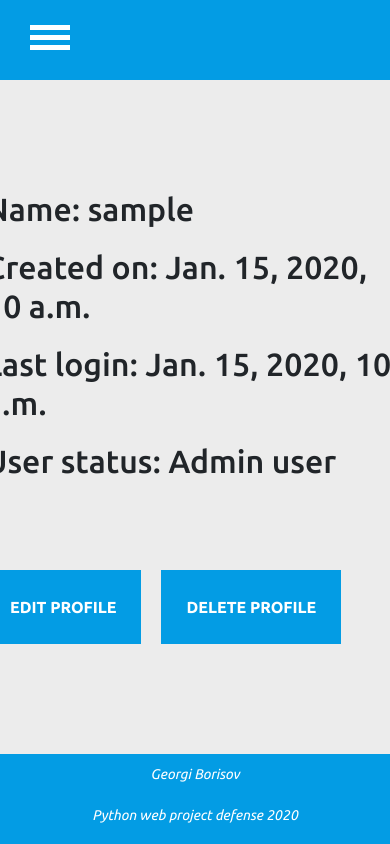
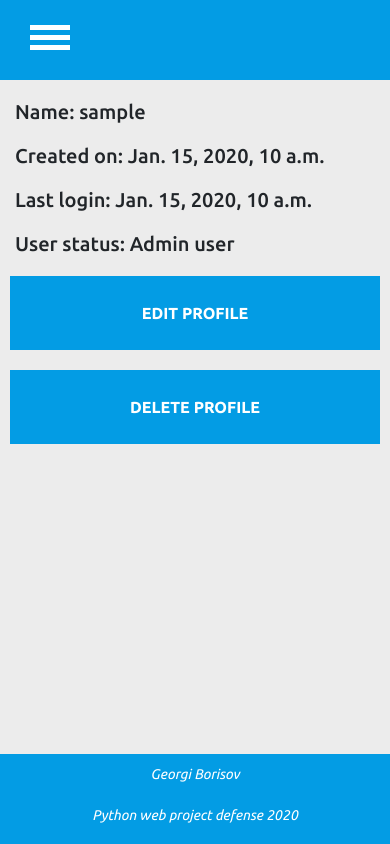
Before and after one commit to GeorgiBorisov/Python-web, a Django app: page /view-profile/ in a window 390 px wide. Run offline with Django 3.2, Linux system fonts and the light colour scheme; a user stored in the database is signed in; tables that the repository leaves empty hold one stand-in row (values such as "Sample post").

Commit message:
added css for mobile version

```diff
--- a/python_web_exam/static/css/style.css
+++ b/python_web_exam/static/css/style.css
@@ -80,16 +80,19 @@ main {
 h2 {
     width: 100%;
 }
+
 .menu-container {
     background: #039ce4;
     position: fixed;
     z-index: 10;
 
 }
+
 .menu-container ul {
     margin: 0;
     padding: 0;
 }
+
 .menu-container ul>li {
     display: inline-block;
     font-size: 24px;
@@ -125,22 +128,27 @@ h2 {
     letter-spacing: 5px;
     text-align: center;
 }
+
 .section-title p.title,
 .section-title p.content,
 .my-posts {
     color: #000;
 }
+
 .main-container>div.container>div.row {
     background: rgba(255,255,255, 0.6);
 }
+
 .main-container p.title {
     font-size: 2em;
     font-size: 20px;
 }
+
 .main-container p.content {
     font-size: 1.6em;
     font-size: 16px;
 }
+
 .posts-list {
     background: #97cae2;
     margin-top: 20px;
@@ -250,6 +258,7 @@ form.post-form>textarea {
 
 form.post-form {
     width: 100%;
+    margin-top: 50px;
 }
 
 textarea,
@@ -295,11 +304,11 @@ textarea:focus {
     background: #fff;
 }
 
-.view-profile {
+/* .view-profile {
     padding: 50px 0;
-}
+} */
 
-.view-profile h2 {
+h2 {
     margin: 10px 0;
 }
 
@@ -317,6 +326,7 @@ a.cancel-delete  {
     font-size: 16px;
     font-size: 1.6em;
     margin-top: 30px;
+    text-align: center;
 }
 a.post-edit,
 a.post-delete {
@@ -486,6 +496,51 @@ footer p {
 }
 
 @media(max-width: 768px) {
+    h2 {
+        font-size: 2em;
+        font-size: 20px;
+    }
+
+
+    .modal-content {
+        width: 350px;
+        height: 250px;
+        background-color: white;
+        border: none;
+        border-radius: 15px;
+        padding: 0;
+        position: relative;
+    }
+
+    .bg-modal p {
+        color: #000;
+        text-transform: uppercase;
+        font-size: 15px;
+        font-size: 1.5em;
+        font-weight: 700;
+        text-align: center;
+    }
+    a.confirm-delete,
+    a.cancel-delete {
+        text-align: center;
+        font-size: 15px;
+        font-size: 1.5em;
+    }
+
+    .view-profile a,
+    a.post-edit,
+    a.post-delete,
+    a.confirm-delete,
+    a.cancel-delete  {
+        color: #fff;
+        padding: 25px;
+        margin: 10px;
+        background: #039ce4;
+        text-transform: uppercase;
+        font-weight: 700;
+        font-size: 16px;
+        font-size: 1.6em;
+    }
     .mobile-menu {
         display: unset;
         cursor: pointer;
@@ -496,10 +551,16 @@ footer p {
         width: 100%;
     }
 
-    .menu-wrapper.show li a{
+    .menu-wrapper.show li a {
         display: block;
         font-size: 12px;
         font-size: 1.2rem;
+    }
+
+    .menu-wrapper.show li a:hover {
+        color: #fff;
+        border: 2px solid #039ce4;
+        background: #039ce4;
     }
 
     .menu-wrapper.show li {
@@ -544,4 +605,17 @@ footer p {
     .bar-one.rotated, .bar-three.rotated {
         background: #fff;
     }
+
+    main {
+        padding-top: 60px;
+        padding-bottom: 70px;
+    }
+
+    .profile-mobile:first-of-type {
+        padding-top: 30px;
+    }
+
+    .profile-mobile {
+        padding-left: 15px;
+    }
 }
--- a/python_web_exam/templates/profile.html
+++ b/python_web_exam/templates/profile.html
@@ -1,8 +1,8 @@
 {% extends 'main.html' %}
 {% block content %}
-        <div class="container view-profile">
+        <div class="container">
         {% if action == 'view'  %}
-            <div class="row view-profile">
+             <div class="row">
                 <div class="bg-modal">
                     <div class="close"> + </div>
                     <div class="modal-content">
@@ -11,14 +11,15 @@
                         <a class="cancel-delete" href="#">No</a>
                     </div>
                 </div>
-                <h2>Name: {{ user.username }}</h2>
-                <h2>Created on: {{ user.date_joined }}</h2>
-                <h2>Last login: {{ user.last_login }}</h2>
-                <h2>User status: {{ user.is_superuser|yesno:"Admin,Regular" }} user</h2>
+
+                <h2 class="profile-mobile">Name: {{ user.username }}</h2>
+                <h2 class="profile-mobile">Created on: {{ user.date_joined }}</h2>
+                <h2 class="profile-mobile">Last login: {{ user.last_login }}</h2>
+                <h2 class="profile-mobile">User status: {{ user.is_superuser|yesno:"Admin,Regular" }} user</h2>
             </div>
-            <div class="row">
-                <a class="profile-edit" href="{% url 'edit-profile' %}">Edit profile</a>
-                <a class="profile-delete" href="#">Delete Profile</a>
+            <div class="row view-profile">
+                <a class="profile-edit col-sm-12 col-md-3" href="{% url 'edit-profile' %}">Edit profile</a>
+                <a class="profile-delete col-sm-12 col-md-3" href="#">Delete Profile</a>
             </div>
 
         {% elif action == 'edit' %}
--- a/python_web_exam/views/auth.py
+++ b/python_web_exam/views/auth.py
@@ -83,4 +83,5 @@ def signin(request):
 
 def signout(request):
     logout(request)
+    print(request)
     return redirect('index')
--- a/python_web_exam/views/index.py
+++ b/python_web_exam/views/index.py
@@ -1,11 +1,12 @@
 from django.shortcuts import render
-from python_web_exam.models import Posts
+from python_web_exam.models import Posts, User
 from django.contrib.sessions.models import Session
 from django.db.models import Q
 
 def index(request):
+
     if request.method == 'GET':
-        if request.user == 'AnonymousUser':
+        if not User.objects.filter(username=request.user).exists():
             posts = Posts.objects.all().order_by('-created')[:4]
             data = {
                 'title': 'Home',
@@ -13,6 +14,7 @@ def index(request):
             }
             return render(request, 'index.html', data)
         else:
+            # print(request.user)
             session = Session.objects.get(session_key=request.session.session_key)
             user_id = session.get_decoded().get('_auth_user_id')
             posts = Posts.objects.all().order_by('-created').filter(~Q(author=user_id))[:2]
```
Lines whose indentation alone changed are shown as unchanged.
